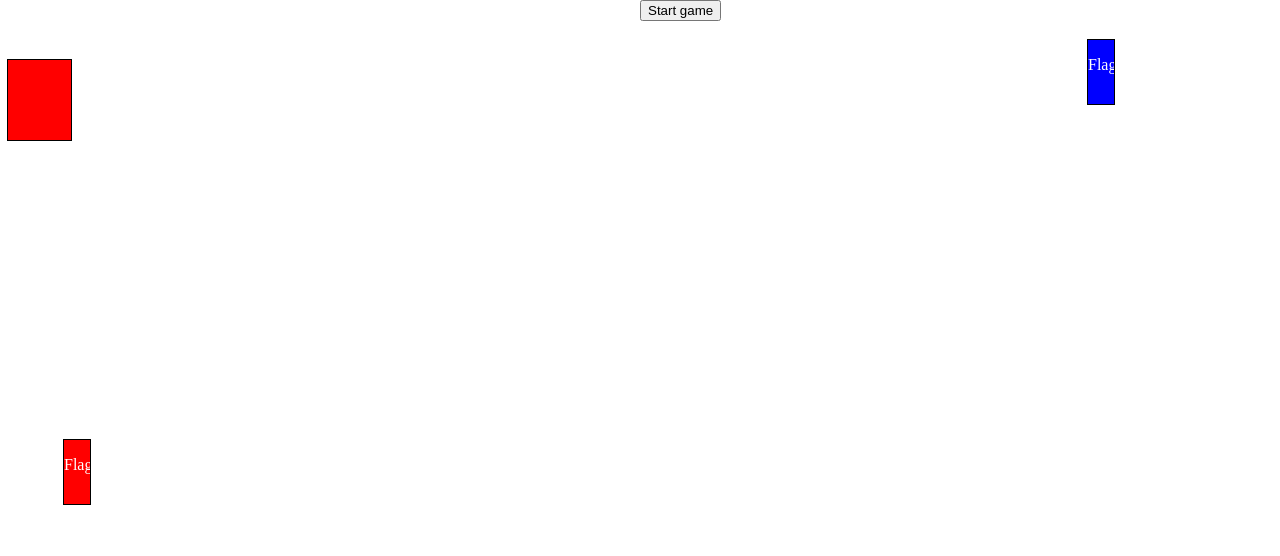
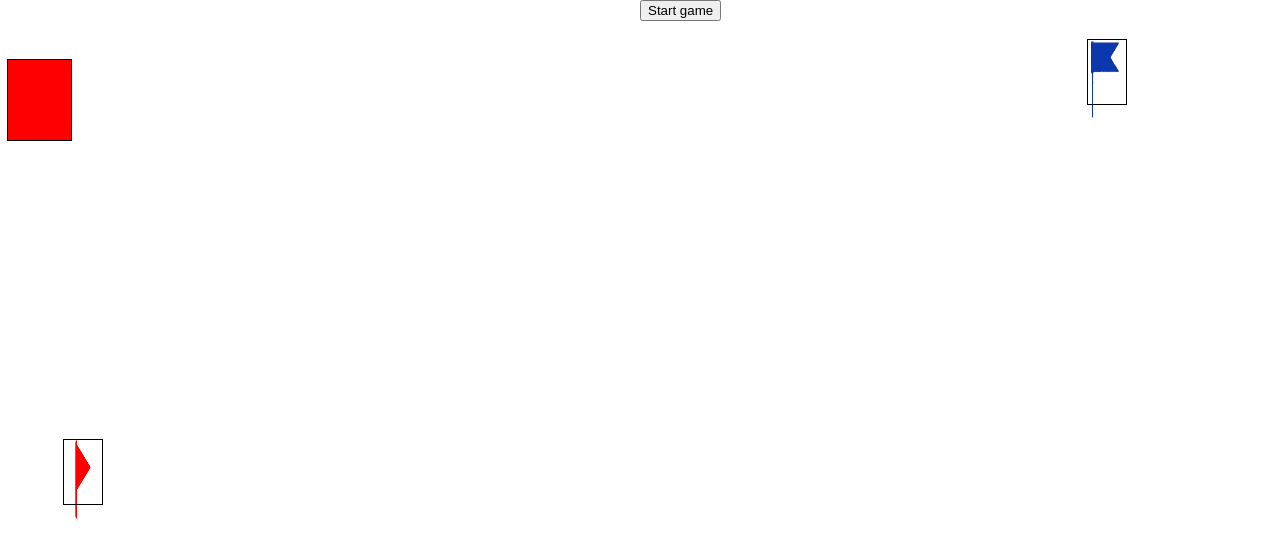
Before and after one commit to lm383/Web-Programmin, a website: page Public/Game/GamePage.html in a window 1280 px wide. Drawn offline with nearby package versions, Linux system fonts and the light colour scheme.

Commit message:
Flags fully implemented

```diff
--- a/Public/Game/GamePage.html
+++ b/Public/Game/GamePage.html
@@ -31,23 +31,26 @@
 
 		#flagBlue{
 			height: 8vh;
-			width: 2%;
+			width: 3%;
 			outline: 1px solid black;
 			position: absolute;
 			top: 5%;
 			left: 85%;
-			background-color: blue;
+
 			text-align: center;
 		}
 		#flagRed{
 			height: 8vh;
-			width: 2%;
+			width: 3%;
 			outline: 1px solid black;
 			position: absolute;
 			top: 55%;
 			left: 5%;
-			background-color: red;
 			text-align: center;
+		}
+		img{
+			height:10vh;
+			width:100%;
 		}
 	</style>
 </head>
@@ -58,10 +61,10 @@
 	<div class="verticle-wall"></div>
 	<div id="player"></div>
 	<div id ="flagBlue">
-		<p>Flag</p>
+		<img src="./Image/Blueflag.png"></img>
 	</div>
 	<div id ="flagRed">
-		<p>Flag</p>
+		<img src="./Image/Redflag.png"></img>
 	</div>
 
 
@@ -74,6 +77,7 @@
 		<button id="stop" href="GamePage" style="display:none;" >
 		Stop game
 		</button>
+		<h5 id = "Score" style = "opacity: 0.2;z-index: 5;"></h5>
 
 
 </body>
```
Also changed, not shown: Public/Game/Image/BlueFlag.png (added), Public/Game/Image/RedFlag.png (added), Public/Image/blue_flag.jpg (deleted), Public/Image/red_flag.jpg (deleted).
